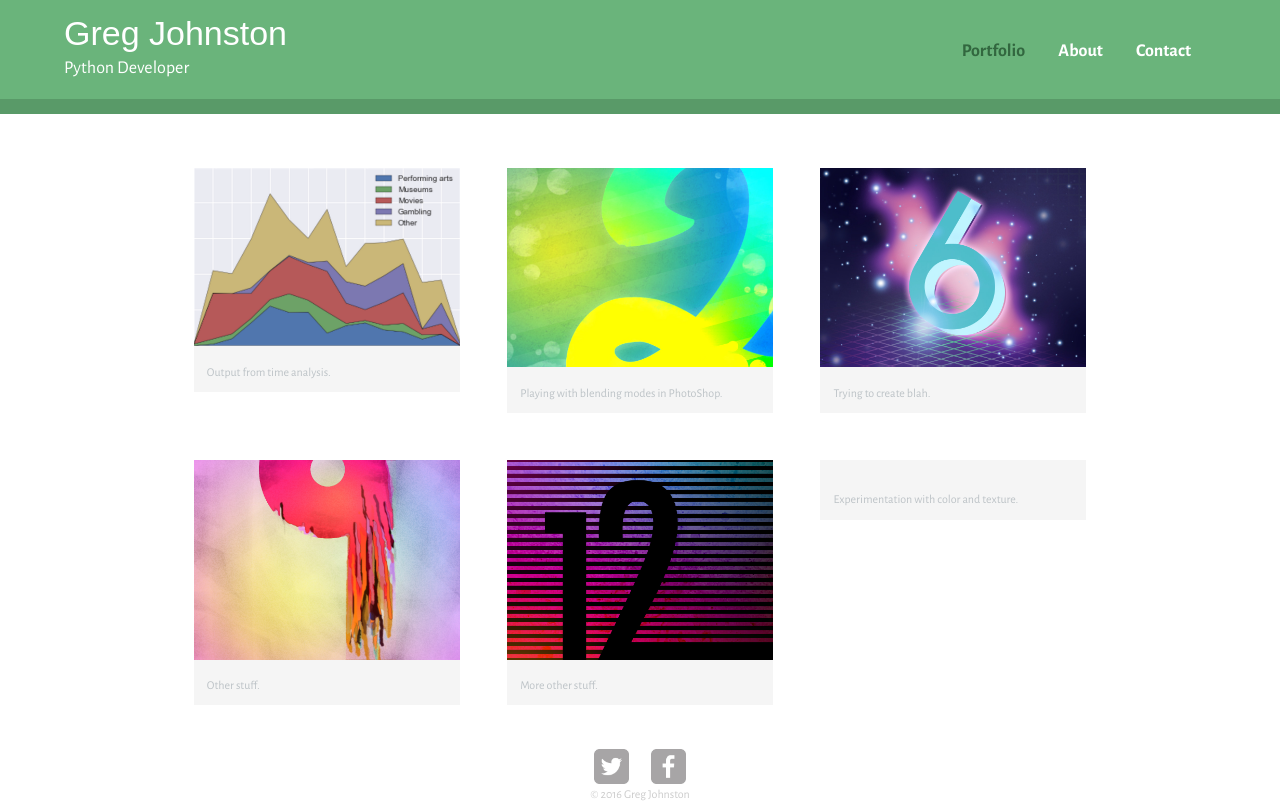
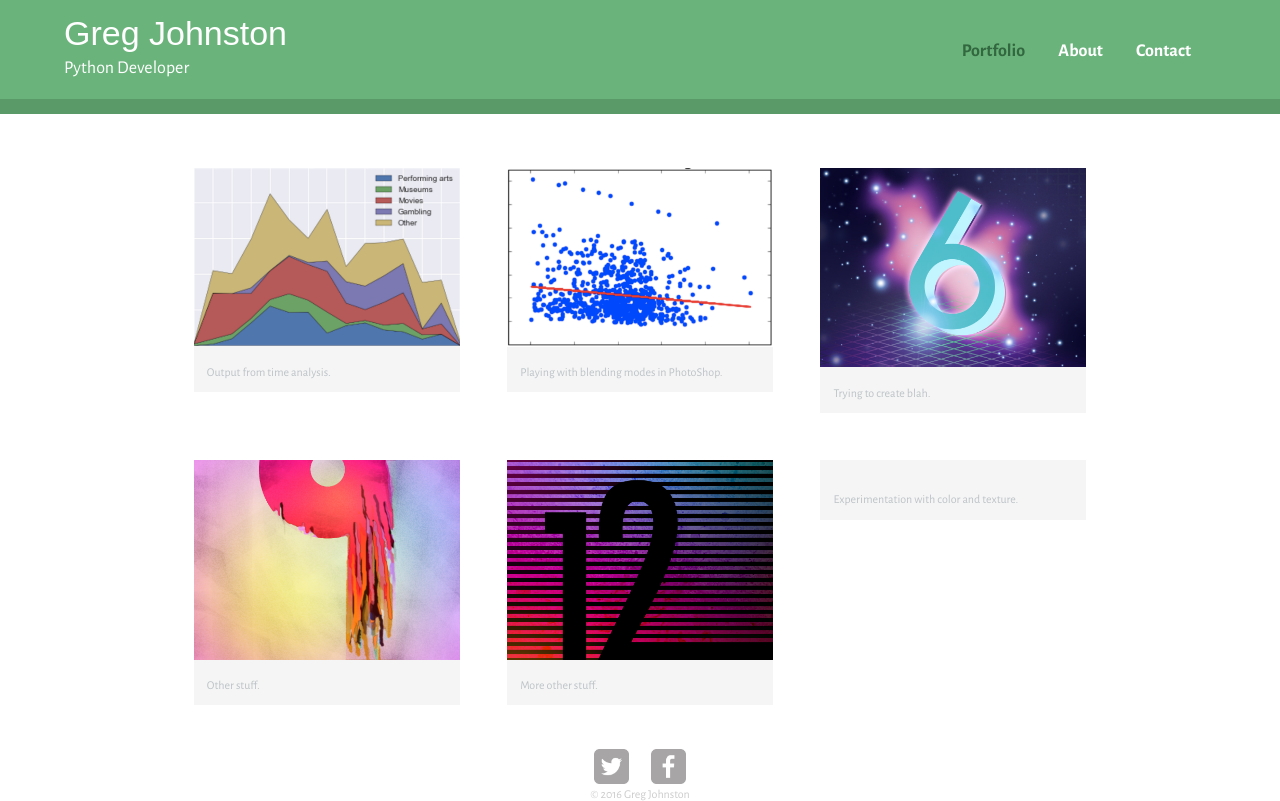
Before and after one commit to gregajohnston/gregj126.github.io, a plain HTML site: page index.html in a window 1280 px wide. Drawn offline with nearby package versions, Linux system fonts and the light colour scheme; a web font is replaced by a local one.

Commit message:
Updated second image

```diff
--- a/index.html
+++ b/index.html
@@ -33,8 +33,8 @@
                         </a>
                     </li>
                     <li>
-                        <a href='img/numbers-02.jpg'>
-                            <img src='img/numbers-02.jpg' alt=''/>
+                        <a href='https://github.com/gregj126/car-worth-linear-regression'>
+                            <img src='img/Picture-02.png' alt=''/>
                             <p>Playing with blending modes in PhotoShop.</p>
                         </a>
                     </li>
```
Also changed, not shown: img/Picture-02.png (added), img/numbers-02.jpg (deleted).
